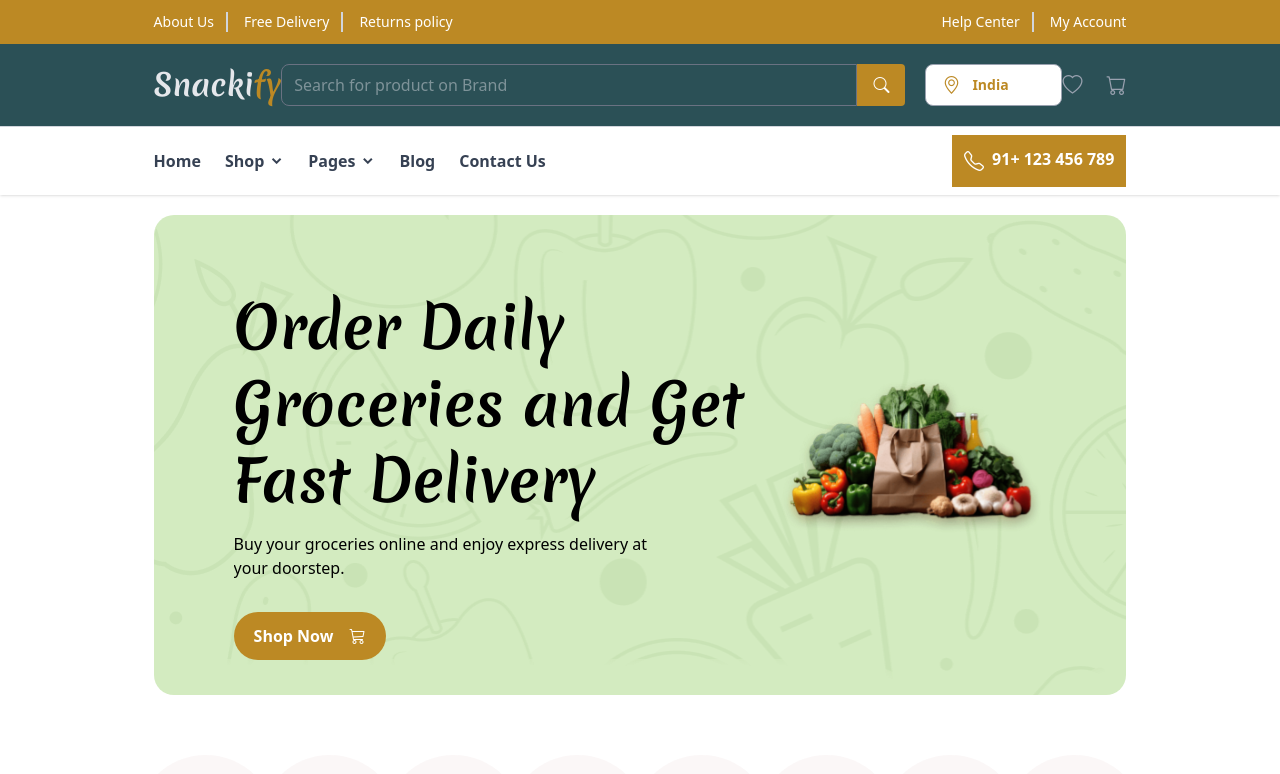
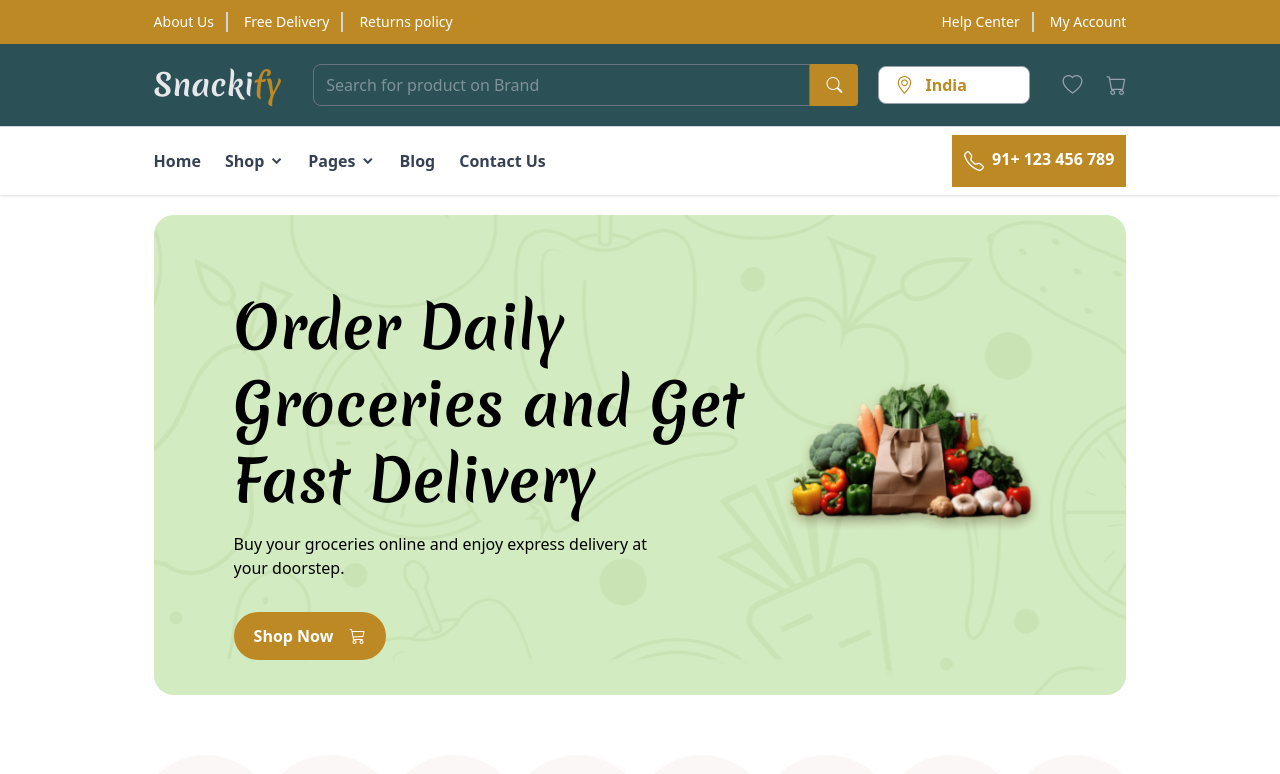
Before and after one commit to isimrangupta/Snackify-next.js, a Next.js app: page / in a window 1280 px wide. Shown: the top 774 px of the page. Built offline with nearby package versions, Linux system fonts and the light colour scheme; a web font is replaced by a local one.

Commit message:
Fix spacing in header

```diff
--- a/app/components/Navbar/MiddleNav.tsx
+++ b/app/components/Navbar/MiddleNav.tsx
@@ -8,7 +8,6 @@ import BestSales from "@/app/JsonData/BestSales.json";
 import OrganicFood from "@/app/JsonData/OrganicFood.json";
 import Recommend from "@/app/JsonData/Recommend.json";
 import ShortProducts from "@/app/JsonData/ShortProducts.json";
-import Vendors from "@/app/JsonData/Vendors.json";
 import HotDetail from "@/app/JsonData/HotDetail.json";
 
 import { useEffect, useMemo, useState } from "react";
@@ -27,11 +26,10 @@ const MiddleNav = () => {
   const [cartCount, setCartCount] = useState(0);
   const [wishlistCount, setWishlistCount] = useState(0);
 
-  //  Search States
   const [searchTerm, setSearchTerm] = useState("");
   const [results, setResults] = useState<ProductType[]>([]);
 
-  const allProducts : ProductType[] = useMemo(
+  const allProducts: ProductType[] = useMemo(
     () => [
       ...Arrivals,
       ...BestDeals,
@@ -39,38 +37,45 @@ const MiddleNav = () => {
       ...OrganicFood,
       ...Recommend,
       ...HotDetail,
+
       ...(ShortProducts?.Featured?.map((p) => ({
         ...p,
         Id: `Featured-${p.Id}`,
       })) || []),
+
       ...(ShortProducts?.TopSelling?.map((p) => ({
         ...p,
-        Id: `Featured-${p.Id}`,
+        Id: `TopSelling-${p.Id}`,
       })) || []),
+
       ...(ShortProducts?.OnSale?.map((p) => ({
         ...p,
-        Id: `Featured-${p.Id}`,
+        Id: `OnSale-${p.Id}`,
       })) || []),
+
       ...(ShortProducts?.TopRated?.map((p) => ({
         ...p,
-        Id: `Featured-${p.Id}`,
+        Id: `TopRated-${p.Id}`,
       })) || []),
     ],
     []
   );
 
-  //Filter Product by search
+  // Filter product search
   useEffect(() => {
     if (!searchTerm.trim()) {
       setResults([]);
       return;
     }
     const filtered = allProducts.filter((p) =>
-      (p.Name || p.title || "").toLowerCase().includes(searchTerm.toLowerCase())
+      (p.Name || p.title || "")
+        .toLowerCase()
+        .includes(searchTerm.toLowerCase())
     );
     setResults(filtered);
   }, [searchTerm, allProducts]);
 
+  // Load cart & wishlist count
   useEffect(() => {
     const loadCounts = () => {
       const cart = JSON.parse(localStorage.getItem("cart") || "[]");
@@ -90,30 +95,36 @@ const MiddleNav = () => {
 
   return (
     <div className="w-full bg-[var(--prim-light)] border-b border-gray-300 relative">
-      <div className="flex items-center justify-between py-5 px-[8%] lg:px-[12%]">
+      <div className="flex items-center gap-8 py-5 px-[8%] lg:px-[12%]">
+
         {/* Logo */}
-        <Link href="/" className="text-3xl font-bold Merienda text-gray-200">
-          Snacki<span className="text-[var(--prim-color)] ">fy</span>
+        <Link
+          href="/"
+          className="text-3xl font-bold Merienda text-gray-200 whitespace-nowrap"
+        >
+          Snacki<span className="text-[var(--prim-color)]">fy</span>
         </Link>
 
+        {/* Search + Location */}
+        <div className="flex items-center gap-5 w-full">
 
-        {/* Search */}
-        <div className="flex w-full sm:flex-1 sm:ms-6 lg:mx-0 max-w-full sm:w-xl relative">
+          {/* Search Input */}
+          <div className="flex flex-1 relative">
             <input
               type="text"
               placeholder="Search for product on Brand"
-            className="w-full sm:flex-1 border px-3 py-2 rounded-s-lg border-gray-500 outline-none text-gray-300"
+              className="w-full border px-3 py-2 rounded-s-lg border-gray-500 outline-none text-gray-300"
               value={searchTerm}
               onChange={(e) => setSearchTerm(e.target.value)}
             />
+
             <button className="bg-[var(--prim-color)] text-white px-4 rounded-r cursor-pointer">
               <i className="bi bi-search"></i>
             </button>
 
-
-          {/* Search Result */}
+            {/* Search Results */}
             {results.length > 0 && (
-            <div className="search -result absolute top-12 left-0 bg-white border-gary-300 rounded-md shadow-lg z-50 p-2 grid grid-cols-1 lg:grid-cols-3 gap-3 max-h-[500px] overflow-y-auto">
+              <div className="absolute top-12 left-0 bg-white border border-gray-300 rounded-md shadow-lg z-50 p-2 grid grid-cols-1 lg:grid-cols-3 gap-3 max-h-[500px] overflow-y-auto">
                 {results.map((item, index) => (
                   <Link
                     key={`${item.Id}-${index}`}
@@ -133,21 +144,22 @@ const MiddleNav = () => {
                         {item.Name || item.title}
                       </h3>
                       <p className="text-gray-500 text-xs mt-1">
-                      ${item.price || item.price}
+                        ${item.price || item.Price}
                       </p>
                     </div>
                   </Link>
                 ))}
               </div>
             )}
+          </div>
 
-          {/* Location dropdown */}
-          <div className="hidden lg:flex text-sm ms-5 bg-white items-center ps-4 rounded-lg border border-gray-400">
+          {/* Location Dropdown */}
+          <div className="hidden lg:flex items-center gap-2 bg-white ps-4 pe-3 py-1 rounded-lg border border-gray-400">
             <i className="bi bi-geo-alt text-lg text-[var(--prim-color)]"></i>
 
             <select
               name="location"
-              className="px-3 rounded-lg text-[var(--prim-color)] font-semibold appearance-none cursor-pointer outline-none"
+              className="px-1 rounded-lg text-[var(--prim-color)] font-semibold appearance-none cursor-pointer outline-none"
               defaultValue="India"
             >
               <option>India</option>
@@ -165,23 +177,23 @@ const MiddleNav = () => {
         </div>
 
         {/* Wishlist & Cart */}
-        <div className="hidden lg:flex items-center space-x-6">
+        <div className="hidden lg:flex items-center gap-6">
+
           {/* Wishlist */}
           <Link href="/UI-Components/Pages/wishlist" className="relative">
-            <i className="bi bi-heart text-gray-400 text-xl hover:text-[var(--prim-color)] transition-all">
+            <i className="bi bi-heart text-gray-400 text-xl hover:text-[var(--prim-color)] transition-all"></i>
+
             {wishlistCount > 0 && (
               <span className="absolute -top-2 -right-2 bg-[var(--prim-color)] text-white text-xs w-4 h-4 flex items-center justify-center rounded-full">
                 {wishlistCount}
               </span>
             )}
-            </i>
           </Link>
 
           {/* Cart */}
           <Link href="/UI-Components/Pages/cart" className="relative">
-            <i className="bi bi-cart text-gray-400 text-xl hover:text-[var(--prim-color)] transition-all">
-              {" "}
-            </i>
+            <i className="bi bi-cart text-gray-400 text-xl hover:text-[var(--prim-color)] transition-all"></i>
+
             {cartCount > 0 && (
               <span className="absolute -top-2 -right-2 bg-[var(--prim-color)] text-white text-xs w-4 h-4 flex items-center justify-center rounded-full">
                 {cartCount}
```
Lines whose indentation alone changed are shown as unchanged.
